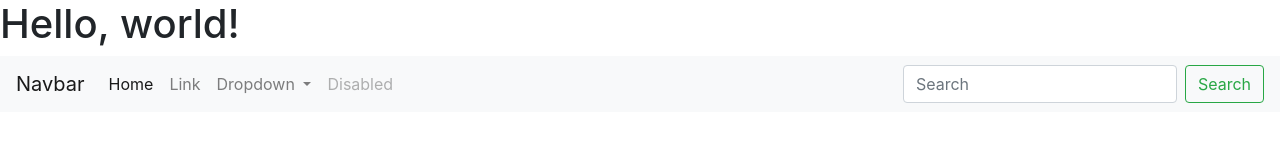
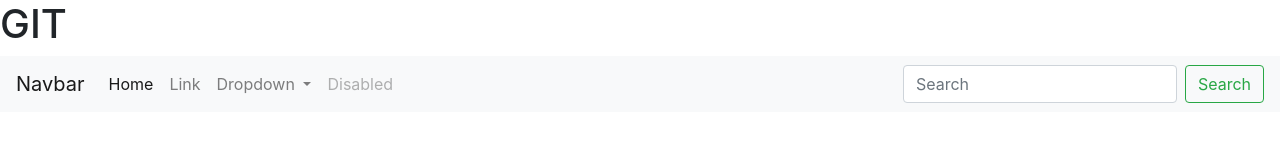
Before and after one commit to emmanuelgtz32/testgit, a plain HTML site: page index.html in a window 1280 px wide. Drawn offline with nearby package versions, Linux system fonts and the light colour scheme.

Commit message:
agregamos titulo y h1

```diff
--- a/index.html
+++ b/index.html
@@ -8,10 +8,10 @@
     <!-- Bootstrap CSS -->
     <link rel="stylesheet" href="https://stackpath.bootstrapcdn.com/bootstrap/4.1.3/css/bootstrap.min.css" integrity="sha384-MCw98/SFnGE8fJT3GXwEOngsV7Zt27NXFoaoApmYm81iuXoPkFOJwJ8ERdknLPMO" crossorigin="anonymous">
 
-    <title>Hello, world!</title>
+    <title>Ejercicio git</title>
   </head>
   <body>
-    <h1>Hello, world!</h1>
+    <h1>GIT</h1>
 
     <nav class="navbar navbar-expand-lg navbar-light bg-light">
         <a class="navbar-brand" href="#">Navbar</a>
```
